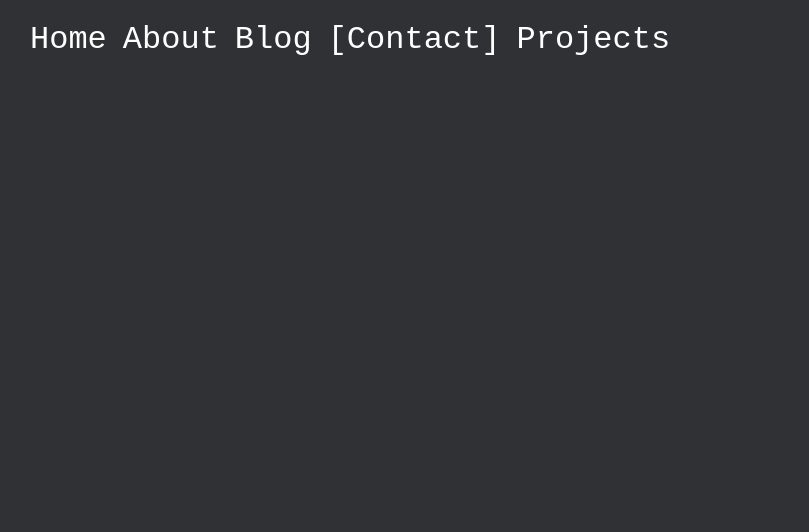
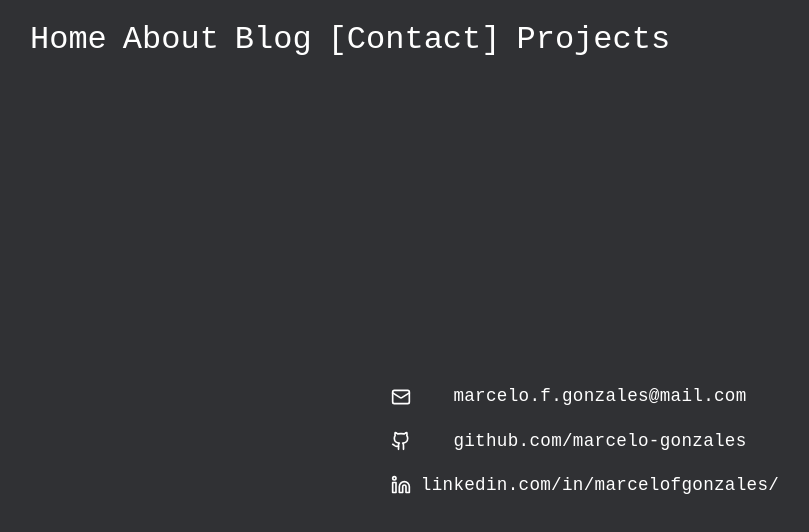
Before and after one commit to Marcelo-Gonzales/marcelo, a React (Vite) app: page /contact in a window 1280 px wide. Shown: the top 532 px of the page, without its empty margins (60-869 px from the left). Built offline with nearby package versions, Linux system fonts and the light colour scheme.

Commit message:
Updated contact page

```diff
--- a/package.json
+++ b/package.json
@@ -11,6 +11,7 @@
   },
   "dependencies": {
     "bootstrap": "^5.3.8",
+    "lucide-react": "^0.575.0",
     "react": "^19.2.0",
     "react-bootstrap": "^2.10.10",
     "react-dom": "^19.2.0",
--- a/src/App.css
+++ b/src/App.css
@@ -21,6 +21,28 @@ body{
   font-family: "Courier New", Courier, monospace;
   background-color: #303134;
   color: #ffffff;
+  margin: 0 auto;
+  text-align: left;
+}
+
+.contact {
+  padding-top: 100px;   /* space below navbar */
+  max-width: 800px;
+  margin: 0 auto;
+}
+
+.contact-row {
+  display: grid;
+  grid-template-columns: 40px 1fr;  /* fixed icon column */
+  align-items: center;
+  margin-bottom: 18px;
+  font-size: 1.1rem;
+  letter-spacing: 0.3px;
+}
+
+.icon {
+  display: flex;
+  justify-content: center;
 }
 
 .custom-navbar {
--- a/src/App.jsx
+++ b/src/App.jsx
@@ -10,12 +10,17 @@ import Projects from './pages/Projects'
 import CustomNavbar from './components/CustomNavBar'
 
 function App() {
-  const [count, setCount] = useState(0)
 
   return (
     <>
-      <CustomNavbar>
-      </CustomNavbar>
+      <CustomNavbar/>
+        <Routes>
+          <Route path="/" element={<Home />} />
+          <Route path="/about" element={<About />} />
+          <Route path="/blog" element={<Blog />} />
+          <Route path="/contact" element={<Contact />} />
+          <Route path="/projects" element={<Projects />} />
+        </Routes>
     </>
   );
 }
--- a/src/pages/Contact.jsx
+++ b/src/pages/Contact.jsx
@@ -1,7 +1,24 @@
-function Contact(){
-    return(
-        <div><h1>Contact</h1></div>
-    )
+import { Mail, Github, Linkedin } from "lucide-react";
+
+function Contact() {
+  return (
+    <div className="contact">
+      <div className="contact-row">
+        <span className="icon"><Mail size={20} /></span>
+        <span>marcelo.f.gonzales@mail.com</span>
+      </div>
+
+      <div className="contact-row">
+        <span className="icon"><Github size={20} /></span>
+        <span>github.com/marcelo-gonzales</span>
+      </div>
+
+      <div className="contact-row">
+        <span className="icon"><Linkedin size={20} /></span>
+        <span>linkedin.com/in/marcelofgonzales/</span>
+      </div>
+    </div>
+  );
 }
 
 export default Contact;
```
Also changed, not shown: 1 other file (tests, documents, lock files or other folders).
